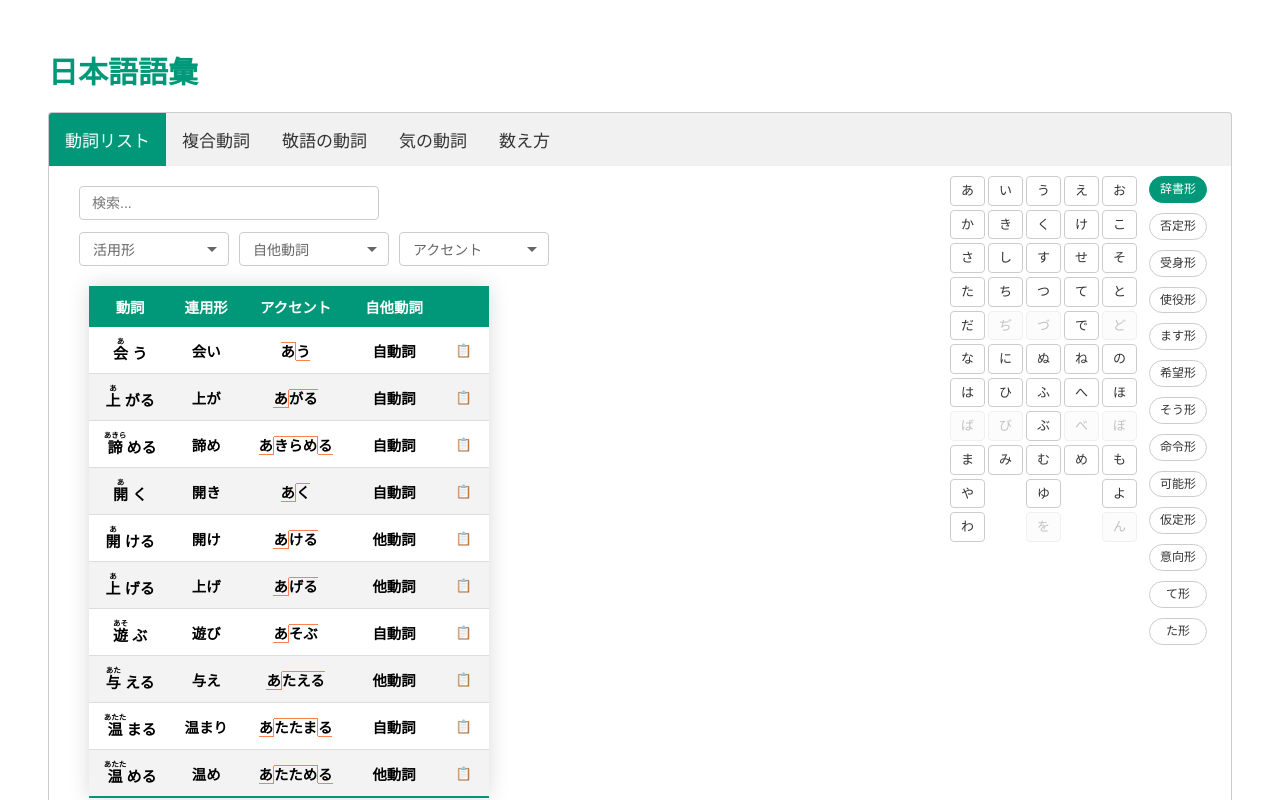
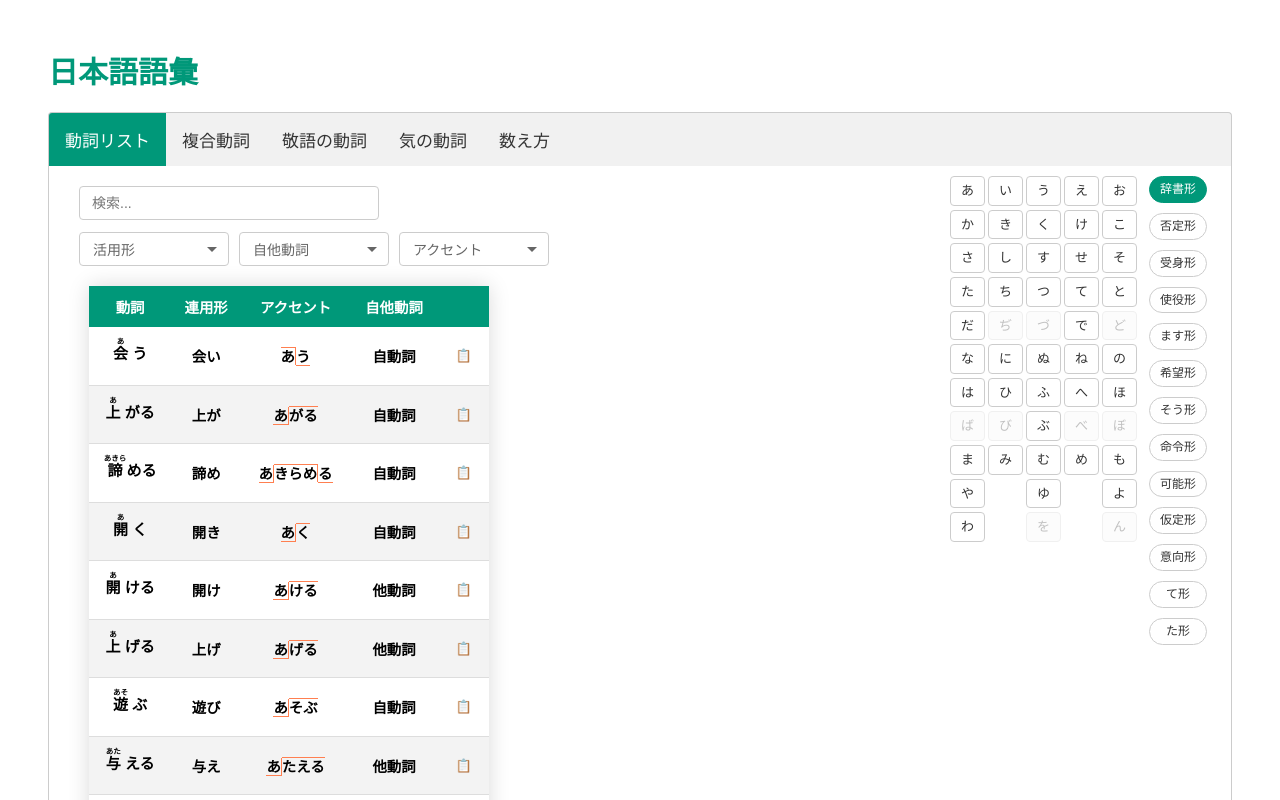
Before and after one commit to JoshuaMChan/japanese_word, a Vue app: page /#verbs in a window 1280 px wide. Shown: the top 800 px of the page. Built offline with nearby package versions, Linux system fonts and the light colour scheme.

Commit message:
fixed height

```diff
--- a/src/assets/style.css
+++ b/src/assets/style.css
@@ -37,6 +37,7 @@
     word-wrap: break-word;
     overflow-wrap: break-word;
     vertical-align: middle;
+    min-height: 3.5em; /* Fixed min-height to prevent height changes when content is hidden */
 }
 
 .styled-table tbody tr.active-row {
@@ -132,6 +133,7 @@ h1 {
     font-weight: bold;
     font-size: 15px;
     display: inline-block;
+    min-height: 2.5em; /* Fixed min-height to accommodate ruby furigana */
 }
 
 .verb-conjugated {
--- a/src/components/VerbTable.vue
+++ b/src/components/VerbTable.vue
@@ -453,7 +453,7 @@ const shouldHide = (v: Verb): boolean => {
         <tbody>
         <tr v-for="(v, idx) in paginatedVocabulary" :key="`${v.kanaStart}-${v.kanaEnd}`">
           <th>
-            <div v-if="!shouldHide(v)" class="text-base">
+            <div class="text-base" :style="{ visibility: shouldHide(v) ? 'hidden' : 'visible' }">
               <ruby>
                 <transition name="kanji-fancy" mode="out-in">
                   <span
```
